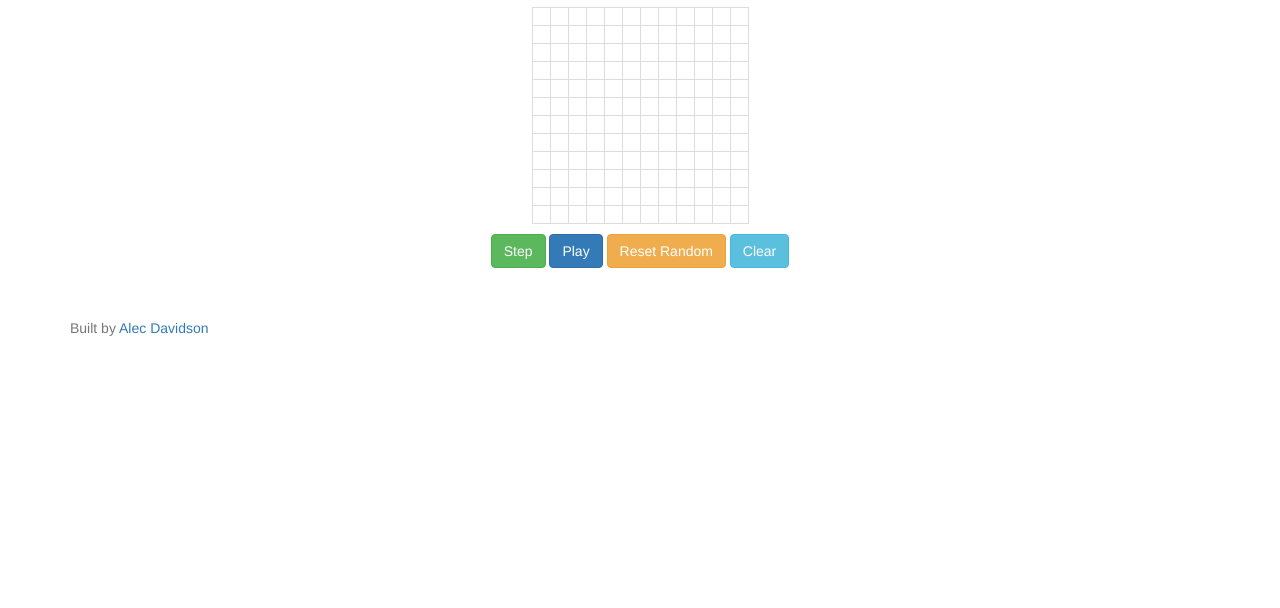
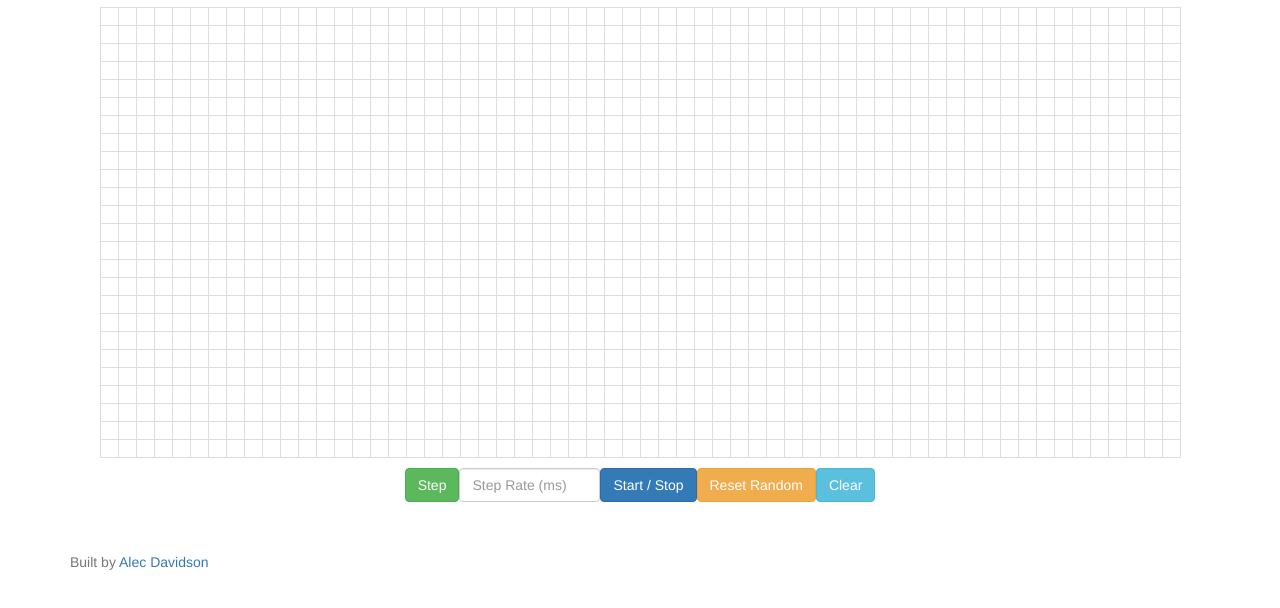
Before and after one commit to aw-davidson/conways-game-of-life, a website: page public/index.html in a window 1280 px wide. Shown: the part 66-674 px from the top of the page. Drawn offline with Linux system fonts and the light colour scheme.

Commit message:
add rate input

```diff
--- a/public/game.css
+++ b/public/game.css
@@ -1,5 +1,7 @@
 body {
   padding: 10px;
+  display: flex;
+  flex-direction: column;
 }
 
 h1, h2 {
@@ -26,4 +28,10 @@ td.dead {
 #control_panel {
   margin: 10px auto;
   text-align: center;
+  display: flex;
 }
+
+#step_input {
+  width: 30px;
+  width: 141px;
+}
--- a/public/game.js
+++ b/public/game.js
@@ -1,12 +1,13 @@
 const gameOfLife = {
-  width: 12,
-  height: 12,
+  width: 60,
+  height: 25,
   stepInterval: null,
+  stepRate: 80,
 
   // Utility functions
   forEachCell: function(iteratorFunc) {
 
-      // es6 Array.from() creates a new Array from an iterable : https://developer.mozilla.org/en-US/docs/Web/JavaScript/Reference/Global_Objects/Array/from
+
       Array.from(document.getElementsByTagName('td')).forEach(cell => {
           const coords = this.getCoordsOfCell(cell);
           iteratorFunc(cell, coords[0], coords[1]);
@@ -14,10 +15,6 @@ const gameOfLife = {
   },
   getCoordsOfCell: function(cell) {
       const idSplit = cell.id.split('-'); // ['0', '0']
-
-      // es6 Arrow Functions are lexical in scope : https://developer.mozilla.org/en-US/docs/Web/JavaScript/Reference/Functions/Arrow_functions
-        // Lexical Scoping defines how variable names are resolved in nested functions: inner functions contain the scope of parent functions even if the parent function has returned.
-      // `+` before a string we can coerce a string into a number
       return idSplit.map(str => +str)
   },
   getCellStatus: function(cell) {
@@ -91,11 +88,11 @@ const gameOfLife = {
       document.getElementById("clear_btn").onclick= () => this.clearBoard();
       document.getElementById("reset_btn").onclick = () => this.resetRandom();
       document.getElementById("play_btn").onclick = () => this.enableAutoPlay();
+      document.getElementById("step_input").onchange = () => this.onRateChange();
 
   },
   step: function() {
-      // Logic for each step to kill and birth cells
-      // We take a snapshot before, determine everything that should be changed, and THEN change all of the cells
+
       const cellsToToggle = [];
       this.forEachCell((cell, x, y) => {
           const countLiveNeighbors = this.getAliveNeighbors(cell).length;
@@ -110,17 +107,18 @@ const gameOfLife = {
       this.forEachCell((cell) => this.setCellStatus(cell, "dead"));
   },
   resetRandom: function() {
-
-      // conditional (ternary) operator : https://developer.mozilla.org/en-US/docs/Web/JavaScript/Reference/Operators/Conditional_Operator
       this.forEachCell((cell) => this.setCellStatus(cell, Math.random() > .5 ? 'alive' : 'dead'))
   },
   enableAutoPlay: function() {
       if (this.stepInterval) return this.stopAutoPlay();
-      this.stepInterval = setInterval(this.step.bind(this), 500);
+      this.stepInterval = setInterval(this.step.bind(this), this.stepRate);
   },
   stopAutoPlay: function() {
       clearInterval(this.stepInterval);
       this.stepInterval = null;
+  },
+  onRateChange: function() {
+    this.stepRate = document.getElementById('step_input').value;
   }
 
 };
--- a/public/index.html
+++ b/public/index.html
@@ -14,7 +14,8 @@
 
   <div id='control_panel'>
     <button id='step_btn' class='btn btn-success'>Step</button>
-    <button id='play_btn' class='btn btn-primary'>Play</button>
+    <input type="number" id='step_input' class="form-control" placeholder="Step Rate (ms)">
+    <button id='play_btn' class='btn btn-primary'>Start / Stop</button>
     <button id='reset_btn' class='btn btn-warning'>Reset Random</button>
     <button id='clear_btn' class='btn btn-info'>Clear</button>
   </div>
```
